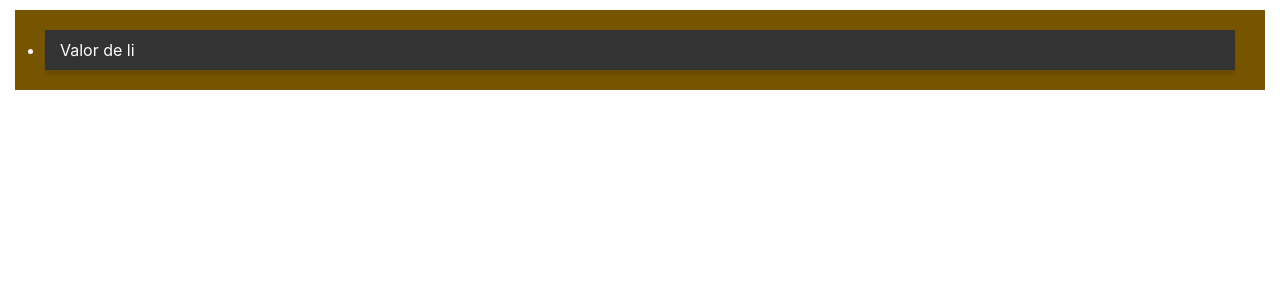
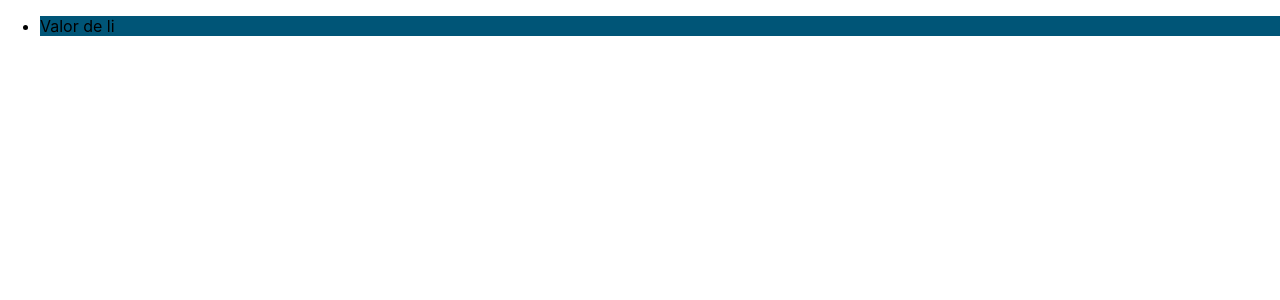
Before and after one commit to saureth/my-app, a React (Create React App) app: page / in a window 1280 px wide. Shown: the top 300 px of the page. Built offline with nearby package versions, Linux system fonts and the light colour scheme.

Commit message:
Clase 24

```diff
--- a/src/App.js
+++ b/src/App.js
@@ -1,4 +1,5 @@
-import './App.css';
+//import './App.css';
+import './main.css';
 
 const estilo = ({bg='#222'}) =>({
   backgroundColor: bg,
@@ -13,13 +14,13 @@
 
 const Li = ({children})=>{
   return (
-    <li style={{...estilo2,...estilo({bg: '#333'})}} className="clase-li">{children}</li>
+    <li className="clase-li">{children}</li>
   );
 };
 
 const App = () => {
   return (
-    <ul style={estilo({bg:'#750'})} className="clase-css">
+    <ul className="clase-css">
       <Li estado="feliz">Valor de li</Li>
     </ul>
   );
--- /dev/null
+++ b/src/main.css
@@ -0,0 +1,4 @@
+.clase-li{
+    background-color: #057;
+
+}
```
